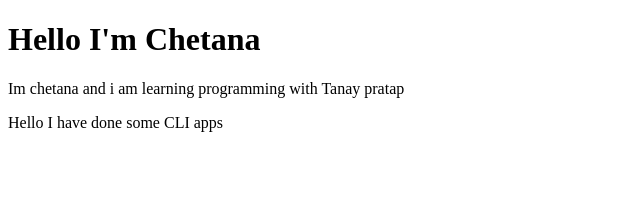
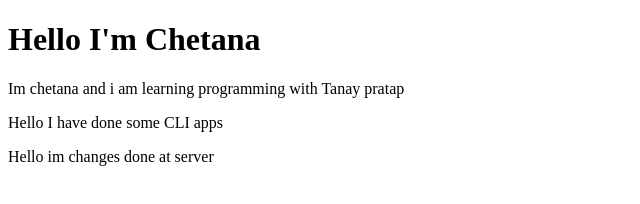
Before and after one commit to Chetana-047/student-site-demo, a plain HTML site: page index.html in a window 1280 px wide. Shown: the whole page, without its empty margins (0-640 px from the left). Drawn offline with Linux system fonts and the light colour scheme.

Commit message:
updated the student profile
added changes in server

```diff
--- a/index.html
+++ b/index.html
@@ -12,6 +12,8 @@
     <p>Im chetana and i am learning programming with Tanay pratap</p>
 
     <p>Hello I have done some CLI apps</p>
+
+    <p>Hello im changes done at server</p>
 </body>
 
 </html>
```
